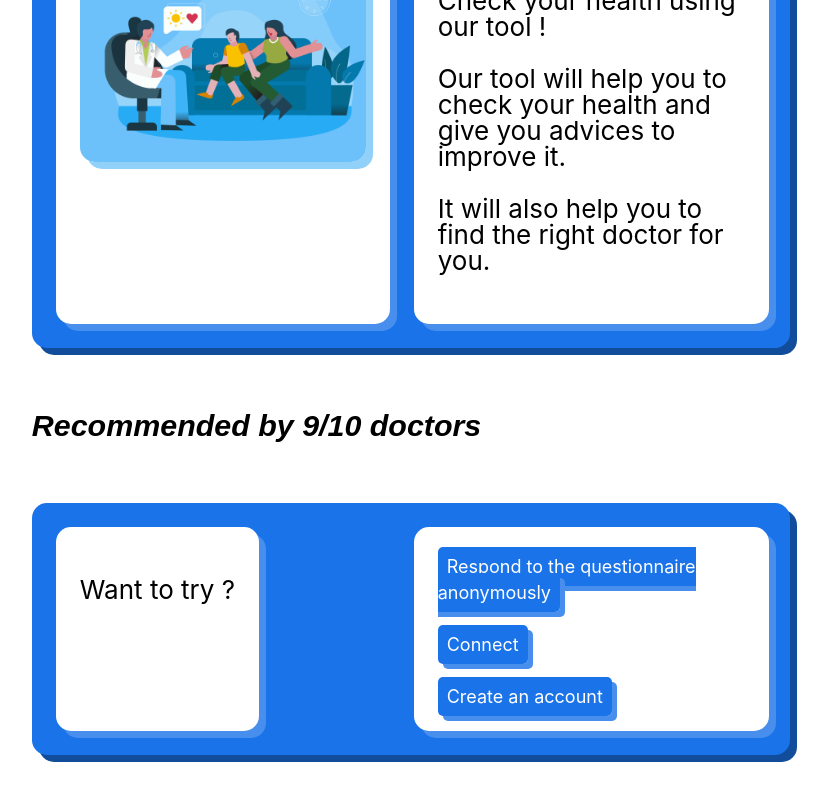
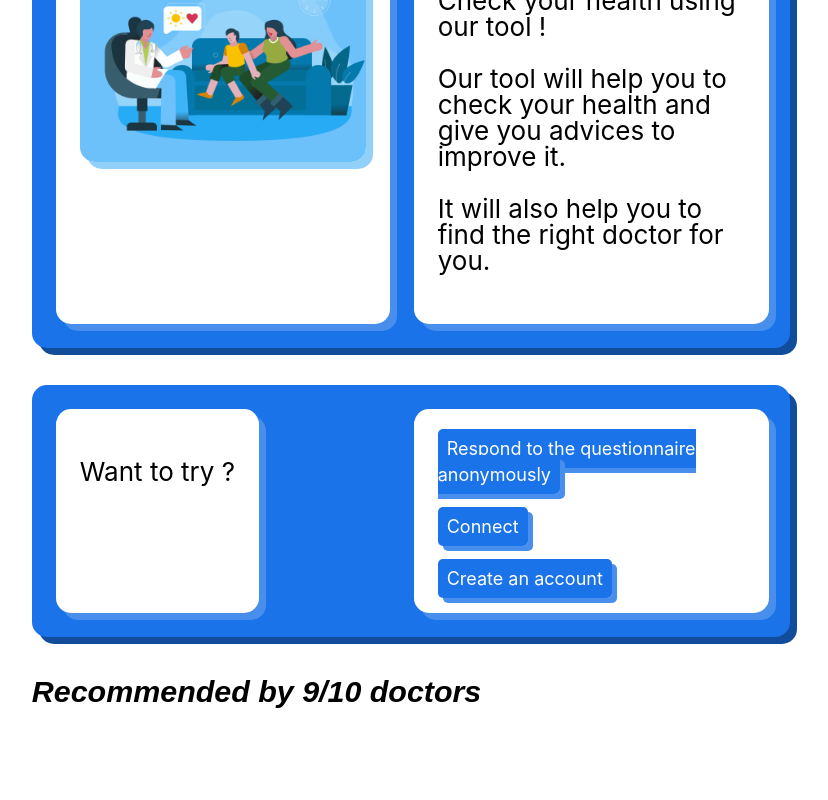
Before and after one commit to medgift/health-prevention-template, a React (Create React App) app: page /home in a window 1280 px wide. Shown: the part 342-1142 px from the top of the page, without its empty margins (237-1065 px from the left). Built offline with nearby package versions, Linux system fonts and the light colour scheme; no server answers.

Commit message:
Home Page Version 1.3
Signed-off-by: Fabio <fabio.maiodealmeida@students.hevs.ch>

```diff
--- a/src/pages/Home.js
+++ b/src/pages/Home.js
@@ -16,9 +16,8 @@ export default function Home({ currentUser }) {
                   <p>It will also help you to find the right doctor for you.</p>
               </div>
           </div>
-          <div style={{margin: "60px 0"}}/>
-          <h3 style={{textAlign: "left", fontFamily: "fantasy", fontStyle: "italic"}}>Recommended by 9/10 doctors </h3>
-          <div style={{margin: "60px 0"}}/>
+
+          <div style={{margin: "37px 0"}}/>
           <div className={"homeGrid"}>
               <div className={"homeGridItem"} style={{width: "auto", background: "white"}}>
                   <p style={{verticalAlign: "middle"}}>Want to try ?</p>
@@ -33,7 +32,10 @@ export default function Home({ currentUser }) {
                   <Link className={"homeGridButton"} to="/register">Create an account</Link>
               </div>
           </div>
-          <div style={{margin: "250px 0"}}/>
+          <div style={{margin: "37px 0"}}/>
+          <h3 className={"reveal"} style={{textAlign: "left", fontFamily: "fantasy", fontStyle: "italic"}}>Recommended
+              by 9/10 doctors </h3>
+          <div style={{margin: "200px 0"}}/>
       </div>
 
   );
```
